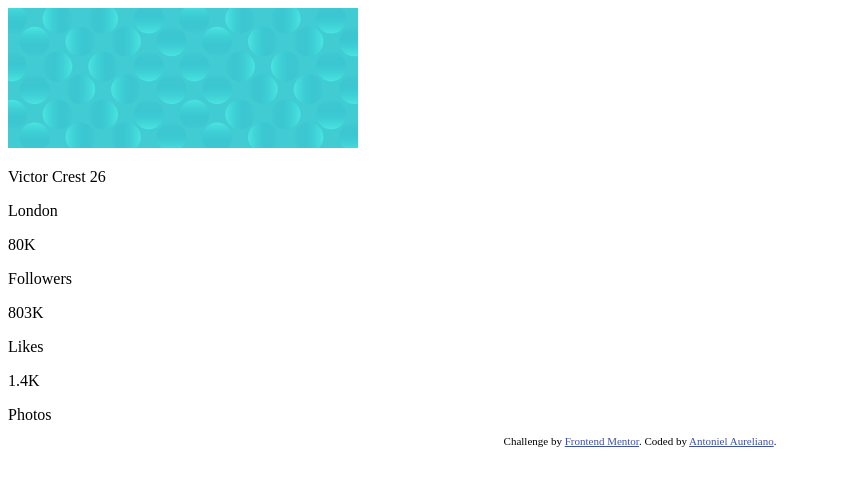
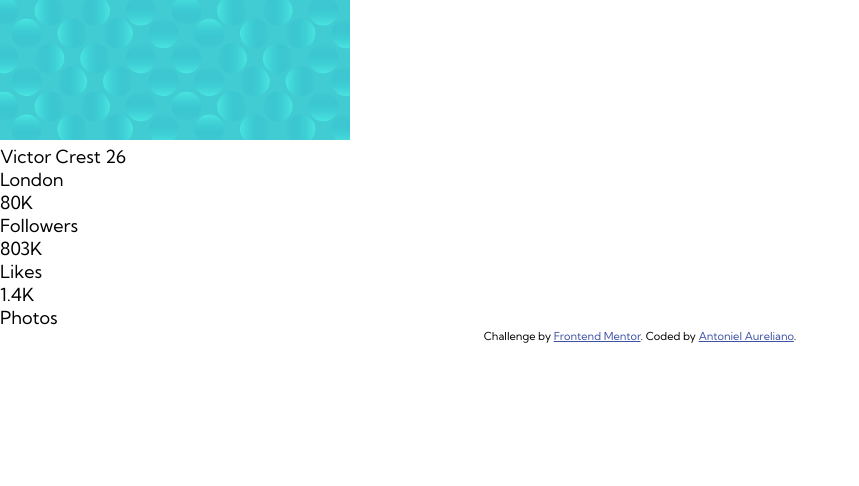
Before and after one commit to AntonielAureliano/profile-card-component-main, a plain HTML site: page index.html in a window 1280 px wide. Shown: the whole page, without its empty margins (0-859 px from the left). Drawn offline with Linux system fonts and the light colour scheme.

Commit message:
Adicionando vairáveis das cores e fonte.

```diff
--- a/index.html
+++ b/index.html
@@ -8,7 +8,12 @@
 
   <title>Frontend Mentor | Profile card component</title>
 
-  <!-- Feel free to remove these styles or customise in your own stylesheet 👍 -->
+  <link rel="preconnect" href="https://fonts.googleapis.com">
+  <link rel="preconnect" href="https://fonts.gstatic.com" crossorigin>
+  <link href="https://fonts.googleapis.com/css2?family=Kumbh+Sans:wght@400;700&display=swap" rel="stylesheet">
+
+  <link rel="stylesheet" href="./style.css"/>
+
   <style>
     .attribution { font-size: 11px; text-align: center; }
     .attribution a { color: hsl(228, 45%, 44%); }
--- /dev/null
+++ b/style.css
@@ -0,0 +1,22 @@
+* {
+    box-sizing: border-box;
+    margin: 0;
+    padding: 0;
+}
+
+:root {
+    --primary-dark-cyan: hsl(185, 75%, 39%);
+    --primary-very-dark-desaturated-blu: hsl(229, 23%, 23%);
+    --primary-dark-grayish-blue: hsl(227, 10%, 46%);
+
+    --neutral-dark-gray: hsl(0, 0%, 59%);
+
+    --font-family-default: 'Kumbh Sans', sans-serif;
+
+    --font-size-default: 1.125rem;
+}
+
+body {
+    font-family: var(--font-family-default);
+    font-size: var(--font-size-default);
+}
```
